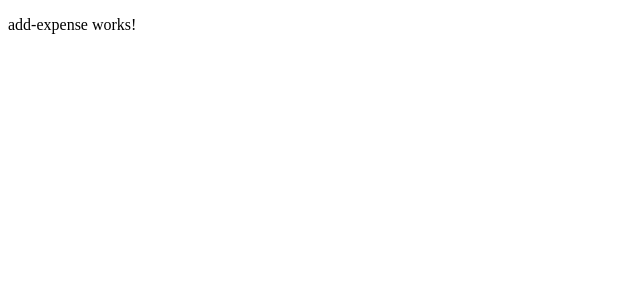
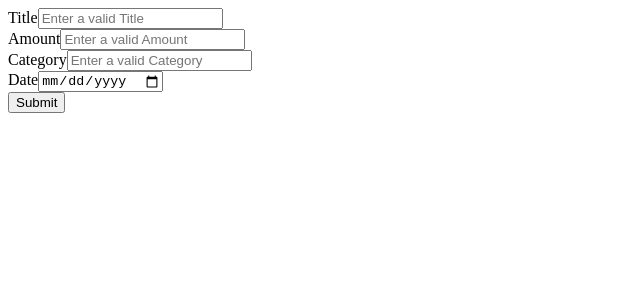
Before and after one commit to varaprasadchilakanti/Expense-Tracker-Frontend, an Angular app: page /create-expense in a window 1280 px wide. Shown: the top 300 px of the page, without its empty margins (0-640 px from the left). Built offline with nearby package versions, Linux system fonts and the light colour scheme; sample sign-in values are in the browser's storage.

Commit message:
Updated Expense

```diff
--- a/src/app/home/add-expense/add-expense.html
+++ b/src/app/home/add-expense/add-expense.html
@@ -1 +1,19 @@
-<p>add-expense works!</p>
+<form [formGroup]="form" (ngSubmit)="onSubmit()">
+    <div>
+        <label for="">Title</label>
+        <input type="text" placeholder="Enter a valid Title" formControlName="title">
+    </div>
+    <div>
+        <label for="">Amount</label>
+        <input type="text" placeholder="Enter a valid Amount" formControlName="amount">
+    </div>
+    <div>
+        <label for="">Category</label>
+        <input type="text" placeholder="Enter a valid Category" formControlName="category">
+    </div>
+    <div>
+        <label for="">Date</label>
+        <input type="date" placeholder="Enter a valid Date" formControlName="date">
+    </div>
+    <button type="submit"> Submit </button>
+</form>
--- a/src/app/home/add-expense/add-expense.ts
+++ b/src/app/home/add-expense/add-expense.ts
@@ -1,11 +1,31 @@
 import { Component } from '@angular/core';
+import { FormControl, FormGroup, ReactiveFormsModule } from '@angular/forms';
+import { HomeService } from '../home-service';
+import { Router } from '@angular/router';
 
 @Component({
   selector: 'app-add-expense',
-  imports: [],
+  imports: [ReactiveFormsModule],
   templateUrl: './add-expense.html',
   styleUrl: './add-expense.css',
 })
 export class AddExpense {
+  form = new FormGroup({
+    title: new FormControl(''),
+    amount: new FormControl(''),
+    category: new FormControl(''),
+    date: new FormControl('')
+  })
 
+  constructor(private homeService: HomeService, private router: Router){}
+
+  onSubmit(){
+    this.homeService.postExpenses(this.form.value).subscribe({
+      next: (response: any) =>{
+        console.log(response);
+        this.router.navigate(['']);
+      }
+    })
+
+  }
 }
```
